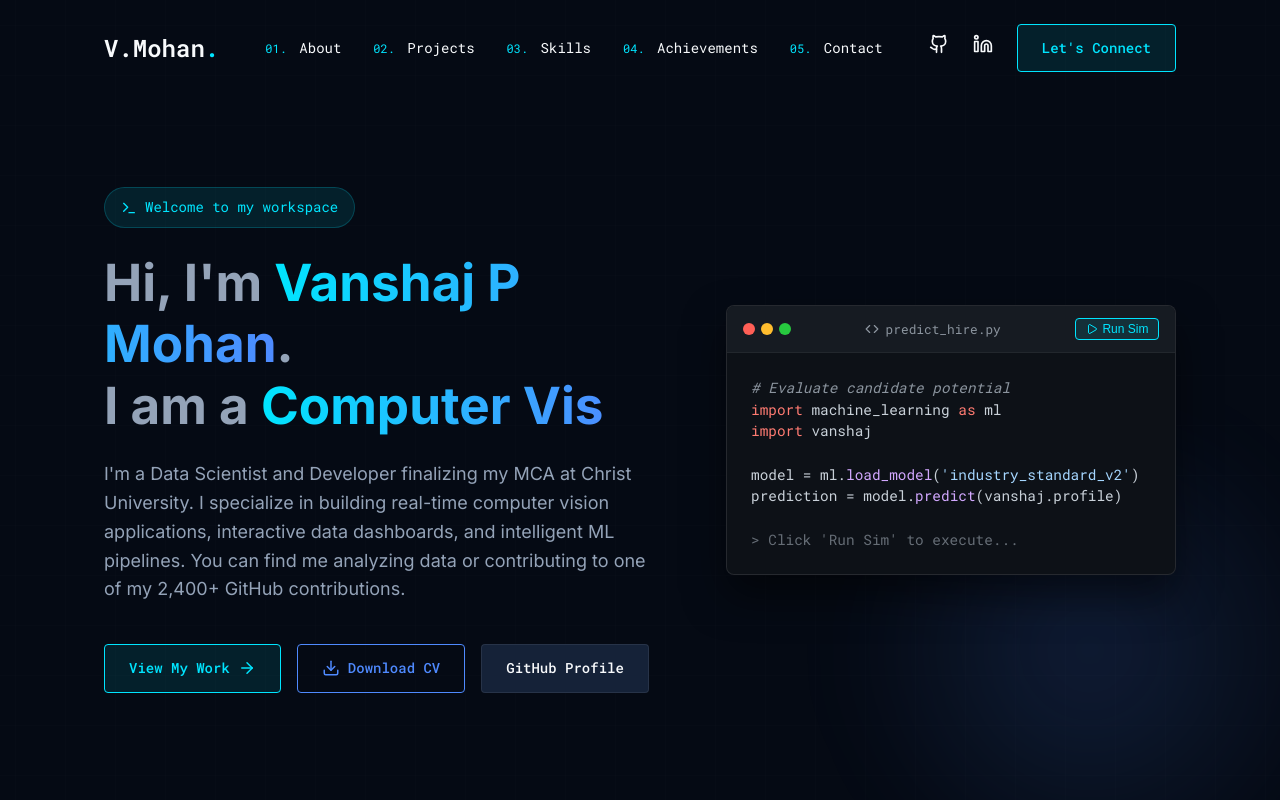
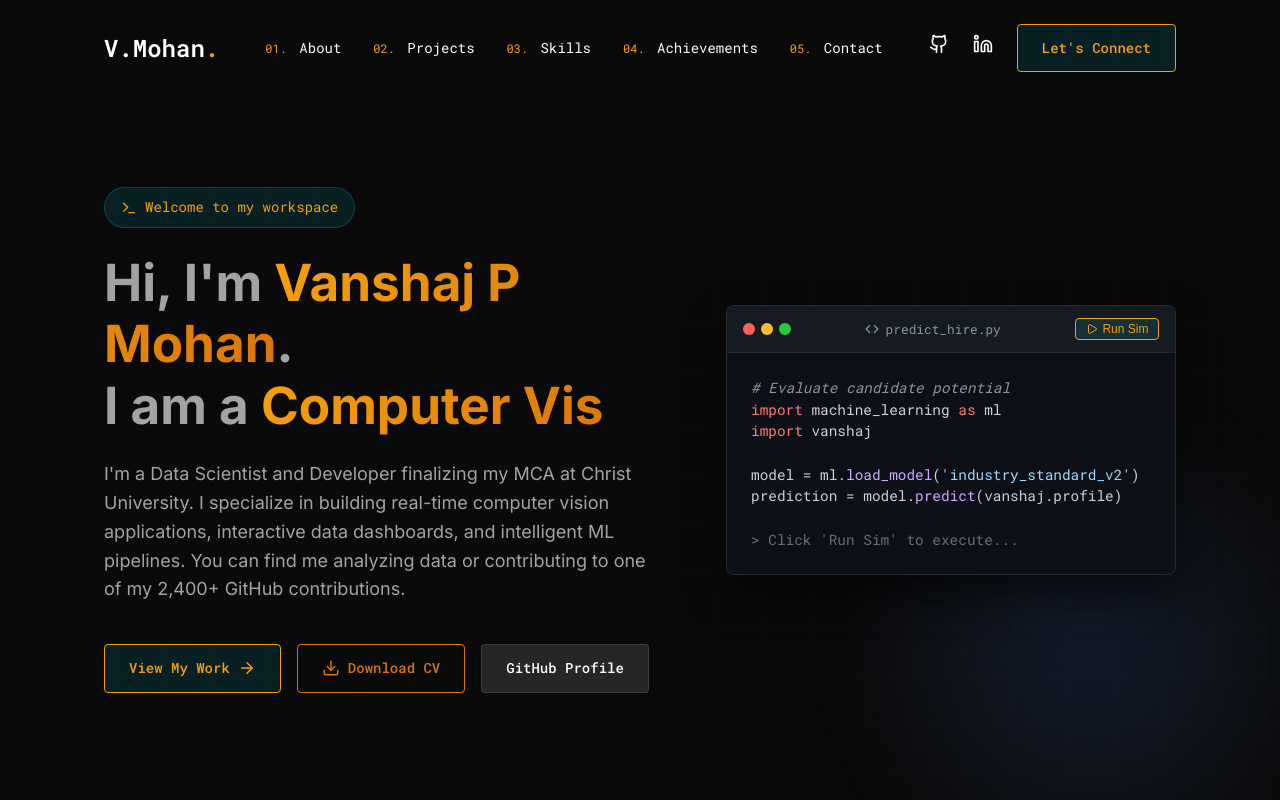
Before and after one commit to Vanshaj14Mohan/Portfolio, a React (Vite) app: page / in a window 1280 px wide. Shown: the top 800 px of the page. Built offline with nearby package versions, Linux system fonts and the light colour scheme.

Commit message:
Portfolio

```diff
--- a/src/index.css
+++ b/src/index.css
@@ -1,16 +1,16 @@
 :root {
-  --bg-color: #050a14;
-  --surface-color: #0b1221;
-  --surface-color-light: #152238;
-  --primary-color: #00e5ff; /* Cyan */
-  --secondary-color: #4f8aff; /* Neon Blue */
-  --text-primary: #f8fafc;
-  --text-secondary: #94a3b8;
-  --border-color: rgba(255, 255, 255, 0.08);
-  --glow: 0 0 20px rgba(0, 229, 255, 0.2);
+  --bg-color: #0a0a0a;
+  --surface-color: #171717;
+  --surface-color-light: #262626;
+  --primary-color: #f59e0b;
+  --secondary-color: #d97706;
+  --text-primary: #fdfdfd;
+  --text-secondary: #a3a3a3;
+  --border-color: rgba(255, 255, 255, 0.1);
+  --glow: 0 0 20px rgba(245, 158, 11, 0.2);
   --font-family: 'Inter', system-ui, -apple-system, sans-serif;
   --mono-font: 'Roboto Mono', 'Fira Code', monospace;
-  --active-select: rgba(0, 229, 255, 0.3);
+  --active-select: rgba(245, 158, 11, 0.3);
 }
 
 * {
```
